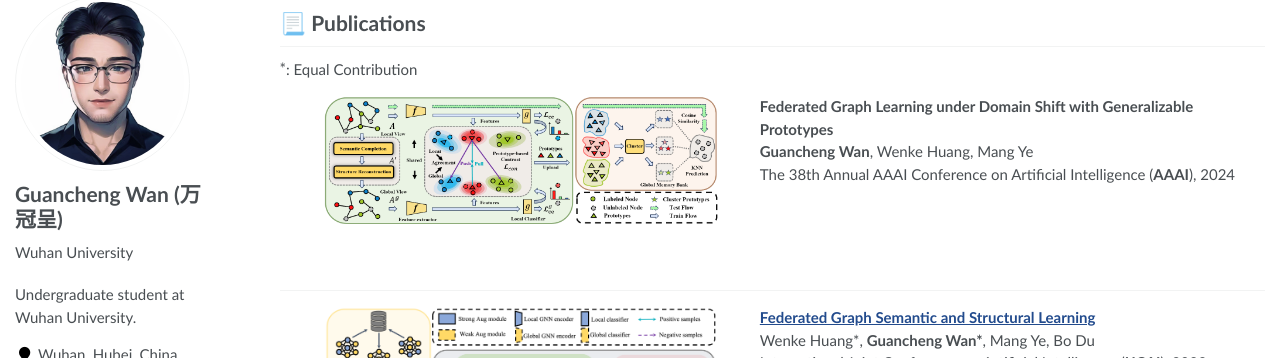
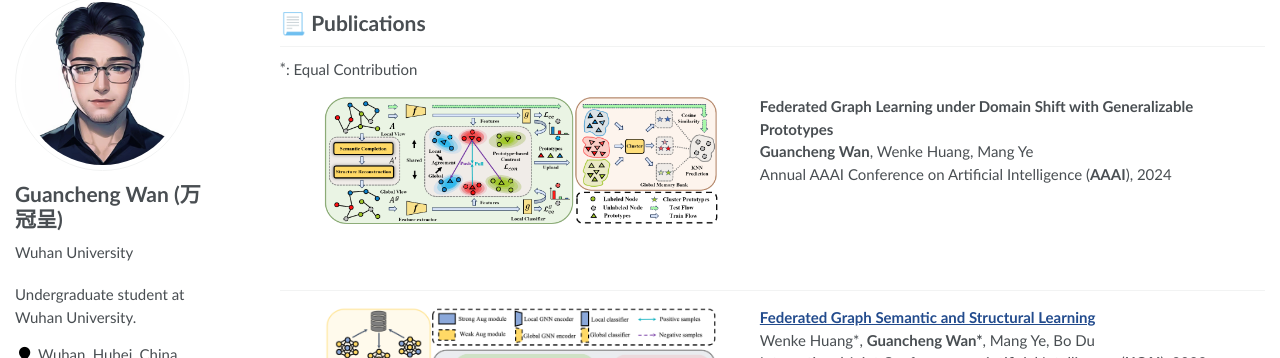
Before and after one commit to SuHui03/guanchengWan.github.io, a Jekyll site: the page built from _pages/about.md, in a window 1280 px wide and 900 px high, scrolled down 518 px. Shown: the part 95-453 px from the top of the window. Built offline with Jekyll 4.4.1, drawn with Linux system fonts in a browser that asks for light colours; formulas are drawn with MathJax 3.

Commit message:
Update about.md

```diff
--- a/_pages/about.md
+++ b/_pages/about.md
@@ -54,7 +54,7 @@ $^*$: Equal Contribution
 hspace="40" wspace="20" src="../images/fggp.png"></dt>
   <dd><strong>Federated Graph Learning under Domain Shift with Generalizable Prototypes</strong></dd>
   <dd><strong>Guancheng Wan</strong>, Wenke Huang, Mang Ye</dd>
-    <dd> The 38th Annual AAAI Conference on Artificial Intelligence (<strong>AAAI</strong>), 2024</dd>
+    <dd> Annual AAAI Conference on Artificial Intelligence (<strong>AAAI</strong>), 2024</dd>
 </dl>
 <br />
 <br />
```
